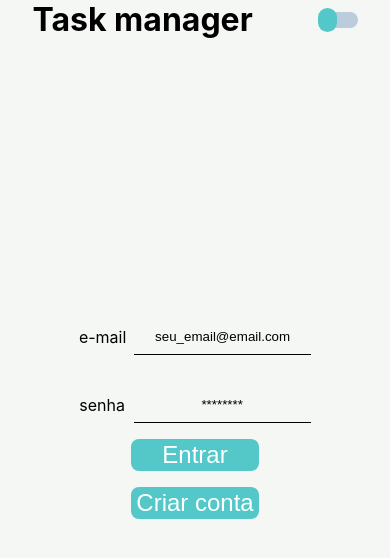
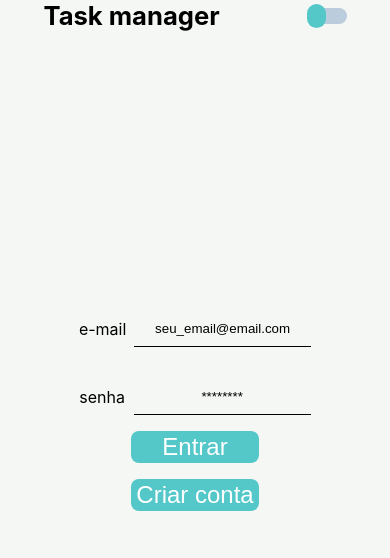
Before and after one commit to Valdeci97/task-manager, a React (Vite) app in the folder app/: page /login in a window 390 px wide. Shown: the top 558 px of the page. Built offline with nearby package versions, Linux system fonts and the light colour scheme.

Commit message:
style(pages): add responsive style at login and signup pages

```diff
--- a/app/src/styles/header.ts
+++ b/app/src/styles/header.ts
@@ -4,9 +4,18 @@ const Container = styled.div<{ theme: string }>`
   color: ${(props) => (props.theme === 'light' ? '#000' : '#fff')};
   display: flex;
   justify-content: space-around;
+  font-size: 1.25rem;
 
-  @media (max-width: 360px) {
-    font-size: 0.75rem;
+  @media (max-width: 440px) {
+    font-size: 0.8rem;
+  }
+
+  @media (min-width: 441px) and (max-width: 540px) {
+    font-size: 0.9rem;
+  }
+
+  @media (min-width: 541px) and (max-width: 760px) {
+    font-size: 1rem;
   }
 `;
 
--- a/app/src/styles/shared.ts
+++ b/app/src/styles/shared.ts
@@ -38,6 +38,30 @@ const Image = styled.img`
   height: 1.6rem;
   position: absolute;
   left: 56.5%;
+
+  @media (max-width: 440px) {
+    left: 72.5%;
+  }
+
+  @media (min-width: 441px) and (max-width: 500px) {
+    left: 70%;
+  }
+
+  @media (min-width: 501px) and (max-width: 620px) {
+    left: 65%;
+  }
+
+  @media (min-width: 621px) and (max-width: 720px) {
+    left: 62.5%;
+  }
+
+  @media (min-width: 721px) and (max-width: 960px) {
+    left: 60%;
+  }
+
+  @media (min-width: 961px) and (max-width: 1200px) {
+    left: 58%;
+  }
 `;
 
 const Button = styled.button<Theme>`
```
